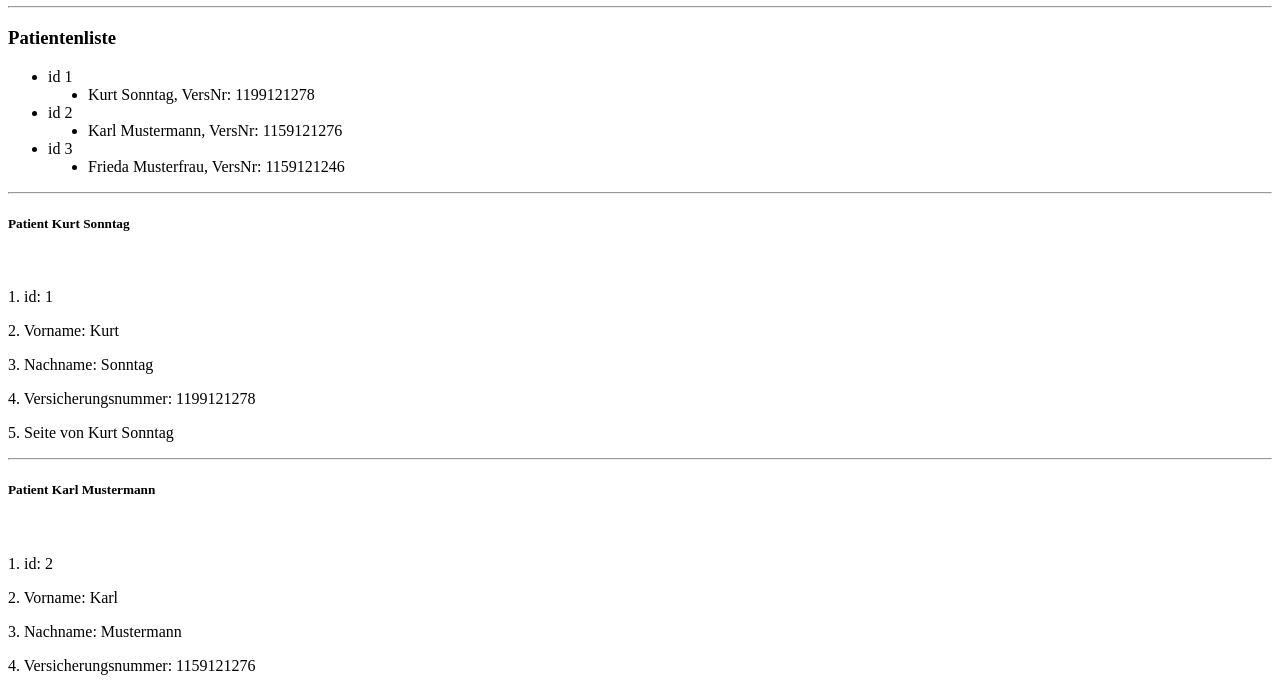
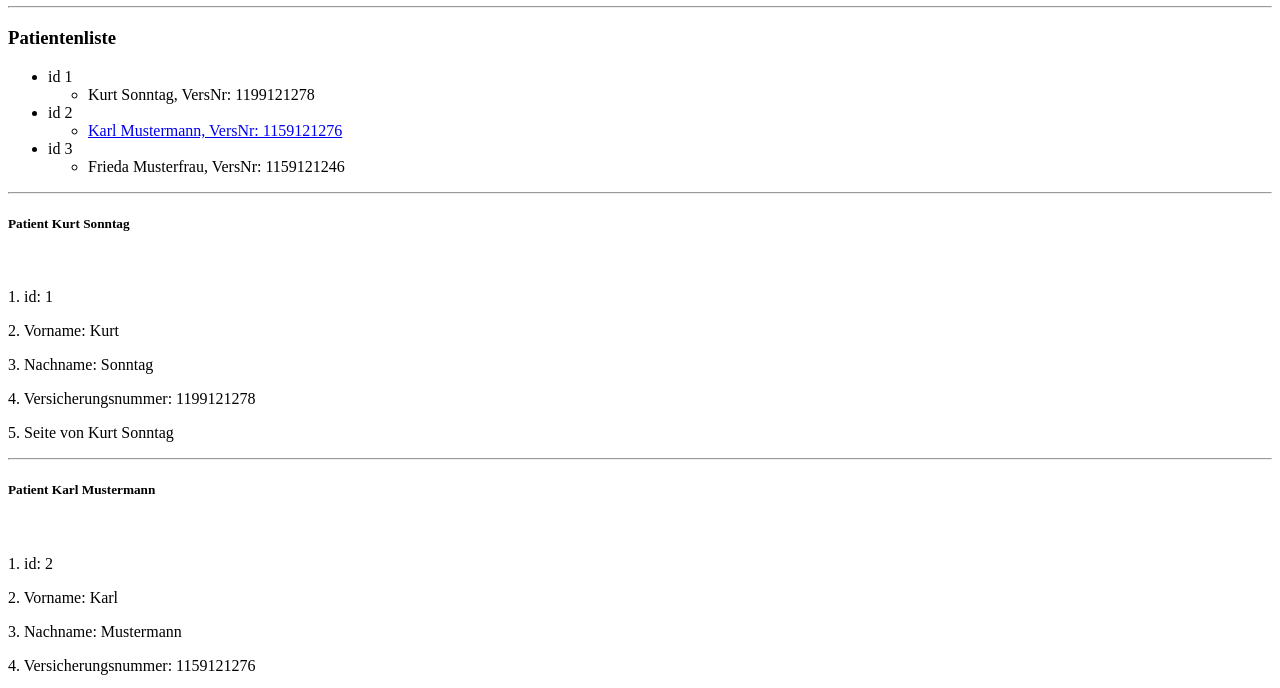
Before and after one commit to JagaTee/78124713, a plain HTML site: page index.html in a window 1280 px wide. Shown: the part 104-792 px from the top of the page. Drawn offline with Linux system fonts and the light colour scheme.

Commit message:
1 file modified

```diff
--- a/index.html
+++ b/index.html
@@ -14,17 +14,17 @@
   <h3>Patientenliste</h3>
   <ul>
       <li>id 1</li>
-        <dd>
-          <li href="/KurtSonntag.html">Kurt Sonntag, VersNr: 1199121278</li>
-        </dd>
+      <ul>
+          <li>Kurt Sonntag, VersNr: 1199121278</li>
+      </ul>
       <li>id 2</li>
-        <dd>
-          <li>Karl Mustermann, VersNr: 1159121276</li>
-       </dd>
+      <ul>
+          <li><a href="/KarlMustermann.html">Karl Mustermann, VersNr: 1159121276</a></li>
+      </ul>
       <li>id 3</li>
-      <dd>
-      <li>Frieda Musterfrau, VersNr: 1159121246</li>
-   </dd>
+      <ul>
+          <li>Frieda Musterfrau, VersNr: 1159121246</li>
+      </ul>
   </ul>
   <hr>
   <h5>Patient Kurt Sonntag</h5>
```
